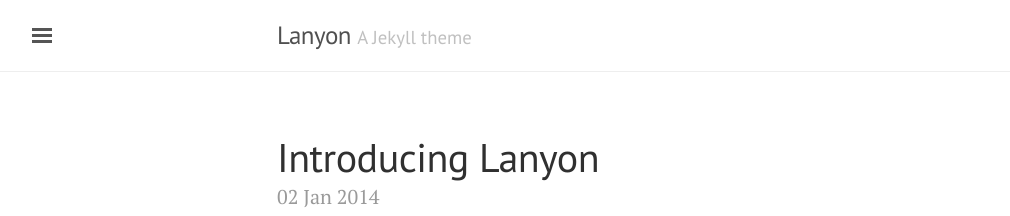
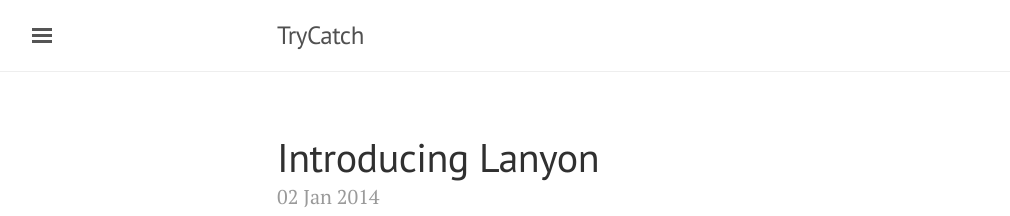
Before and after one commit to zhirzh/zhirzh.github.io, a Jekyll site: the page built from index.html, in a window 1280 px wide and 900 px high. Shown: the top 216 px of the window, without its empty margins (3-1013 px from the left). Built offline with Jekyll 4.4.1, drawn with Linux system fonts in a browser that asks for light colours; the list of posts is cut into pages by our own code.

Commit message:
update details

```diff
--- a/_config.yml
+++ b/_config.yml
@@ -4,9 +4,9 @@
 permalink:           pretty
 
 # Setup
-title:               Lanyon
-tagline:             'A Jekyll theme'
-description:         'A reserved <a href="http://jekyllrb.com" target="_blank">Jekyll</a> theme that places the utmost gravity on content with a hidden drawer. Made by <a href="https://twitter.com/mdo" target="_blank">@mdo</a>.'
+title:               'TryCatch'
+tagline:             ''
+description:         ''
 url:                 http://lanyon.getpoole.com
 baseurl:             ''
 paginate:            5
```
